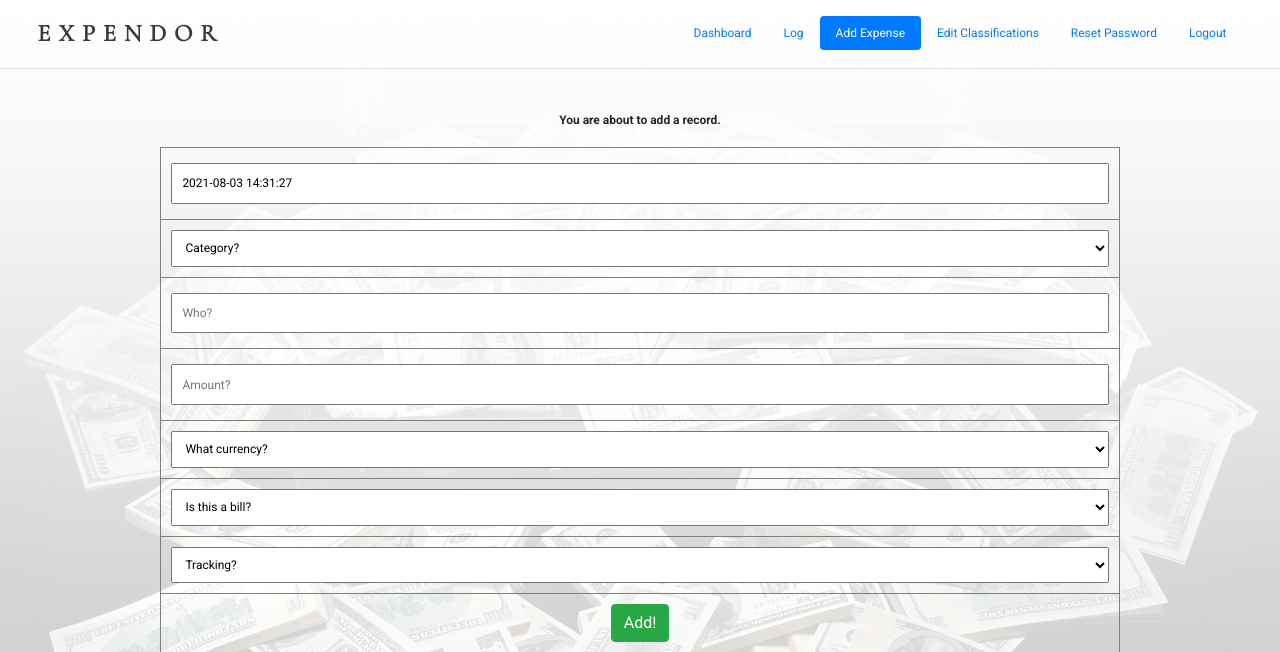
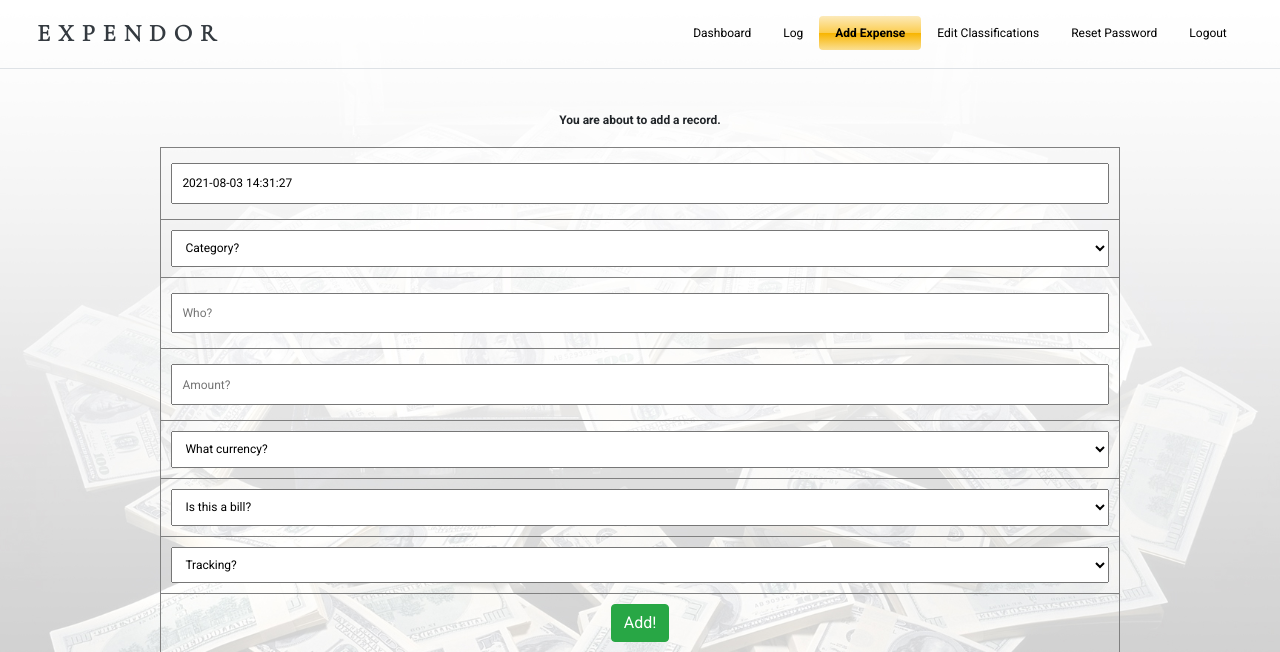
Before and after one commit to oMNiVoiDZeRo/expendor, a PHP site: page /expendor/add/index.php in a window 1280 px wide. Shown: the top 652 px of the page. Run offline with PHP 8.4, Linux system fonts and the light colour scheme; a user stored in the database is signed in; data comes from the database, SQL or seed files in the repository.

Commit message:
Navigation style.

```diff
--- a/style.css
+++ b/style.css
@@ -152,6 +152,31 @@ footer {
 	color: #000;
 }
 
+body .nav-pills .nav-link.active, body .nav-pills .show>.nav-link {
+	color: #000;
+	background: #fceabb; /* Old browsers */
+	background: -moz-linear-gradient(top,  #fceabb 0%, #fccd4d 50%, #f8b500 51%, #fbdf93 100%); /* FF3.6-15 */
+	background: -webkit-linear-gradient(top,  #fceabb 0%,#fccd4d 50%,#f8b500 51%,#fbdf93 100%); /* Chrome10-25,Safari5.1-6 */
+	background: linear-gradient(to bottom,  #fceabb 0%,#fccd4d 50%,#f8b500 51%,#fbdf93 100%); /* W3C, IE10+, FF16+, Chrome26+, Opera12+, Safari7+ */
+	filter: progid:DXImageTransform.Microsoft.gradient( startColorstr='#fceabb', endColorstr='#fbdf93',GradientType=0 ); /* IE6-9 */
+	font-weight: bold;
+}
+
+body .nav a {
+	color: #000;
+}
+
+body .nav a:hover {
+	color: #000;
+	background: #fceabb; /* Old browsers */
+	background: -moz-linear-gradient(top,  #fceabb 0%, #fccd4d 50%, #f8b500 51%, #fbdf93 100%); /* FF3.6-15 */
+	background: -webkit-linear-gradient(top,  #fceabb 0%,#fccd4d 50%,#f8b500 51%,#fbdf93 100%); /* Chrome10-25,Safari5.1-6 */
+	background: linear-gradient(to bottom,  #fceabb 0%,#fccd4d 50%,#f8b500 51%,#fbdf93 100%); /* W3C, IE10+, FF16+, Chrome26+, Opera12+, Safari7+ */
+	filter: progid:DXImageTransform.Microsoft.gradient( startColorstr='#fceabb', endColorstr='#fbdf93',GradientType=0 ); /* IE6-9 */
+}
+
+
+
 @media screen and (max-width:927px) {
 	header a span {
 		text-align: center;
```
